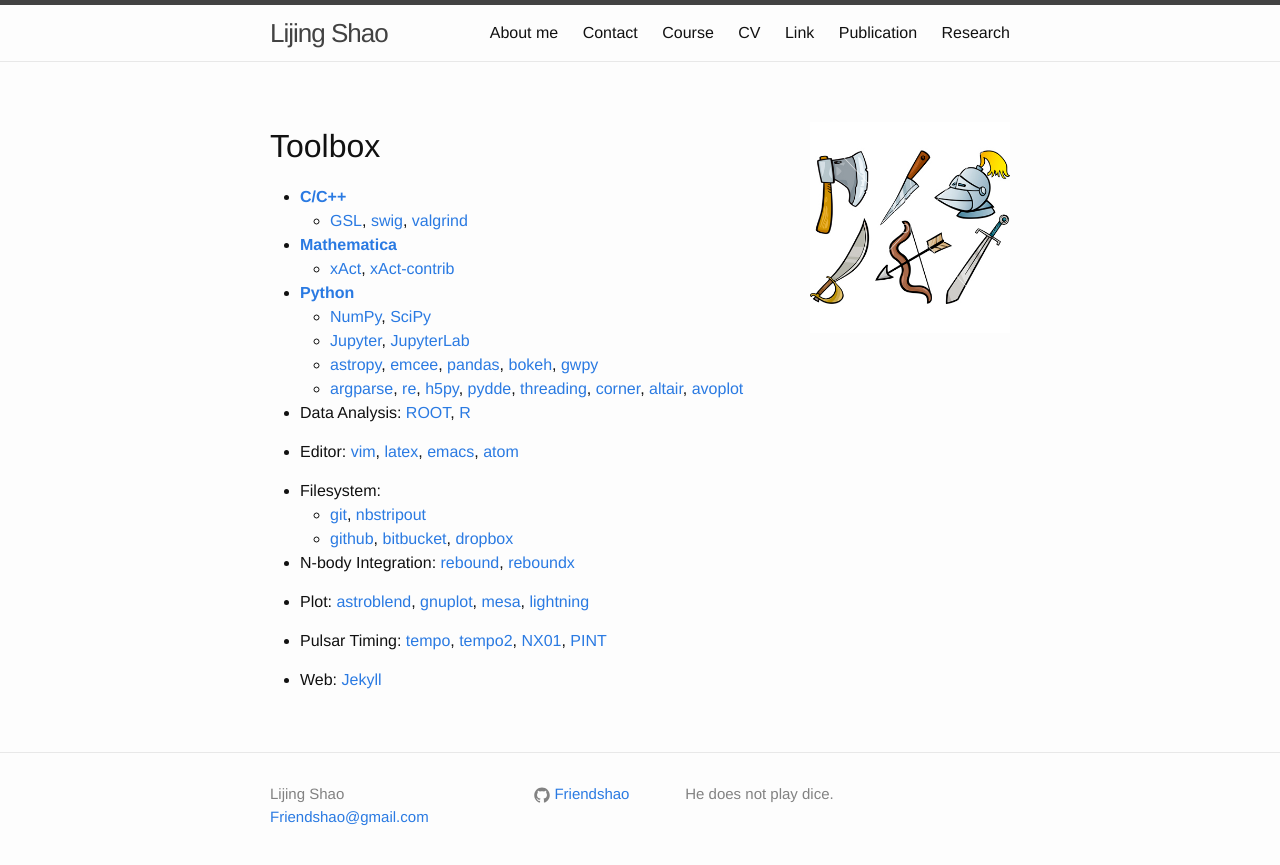
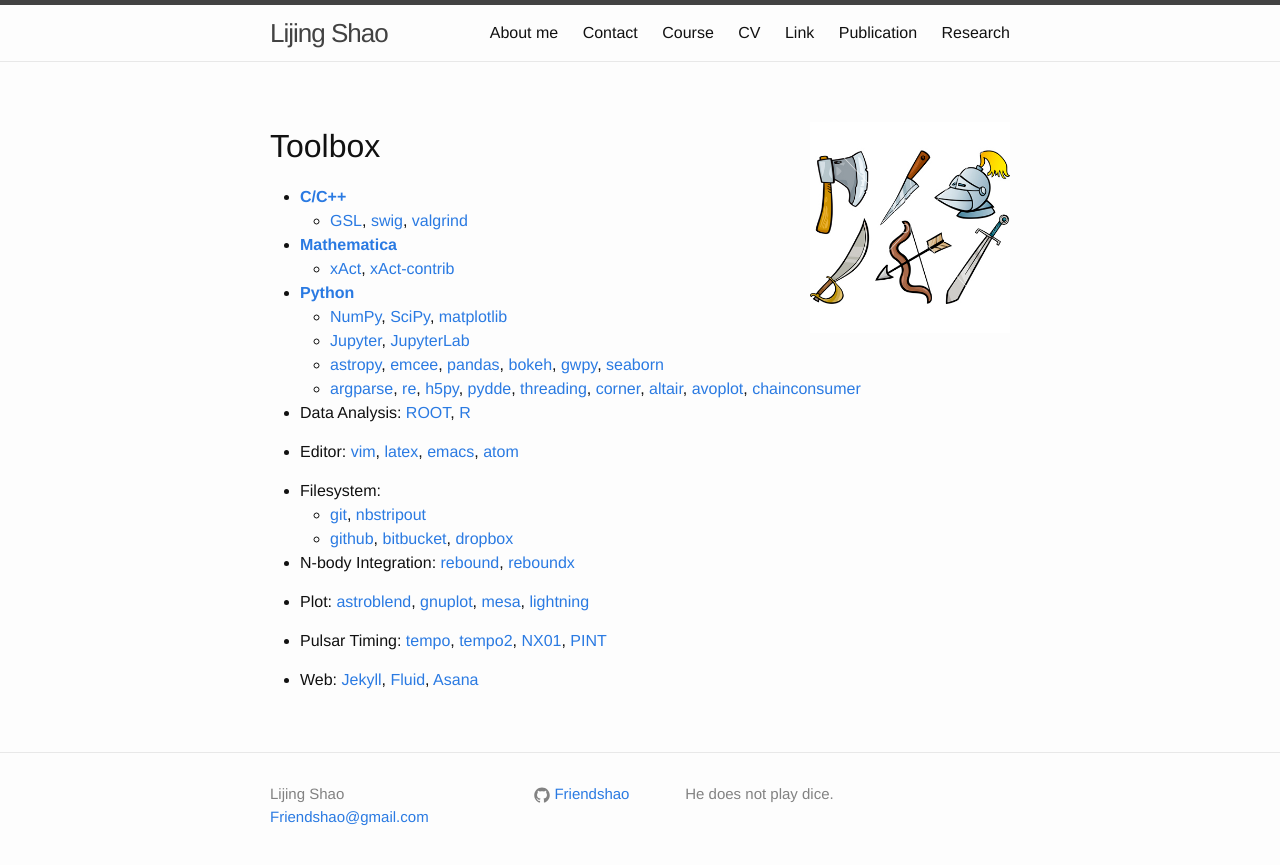
Before and after one commit to Friendshao/Friendshao.github.io, a Jekyll site: the page built from link/link.md, in a window 1280 px wide. Shown: the top 865 px of the page. Built offline with Jekyll 4.4.1, drawn with Linux system fonts in a browser that asks for light colours.

```diff
--- a/link/link.md
+++ b/link/link.md
@@ -19,14 +19,16 @@ permalink: /link/
 
 - [**Python**](https://www.python.org/)
     + [NumPy](http://www.numpy.org/),
-      [SciPy](http://www.scipy.org/)
+      [SciPy](http://www.scipy.org/),
+      [matplotlib](http://matplotlib.org/)
     + [Jupyter](http://jupyter.org/),
       [JupyterLab](http://jupyterlab-tutorial.readthedocs.io/en/latest/)
     + [astropy](http://www.astropy.org/),
       [emcee](http://dan.iel.fm/emcee/),
       [pandas](http://pandas.pydata.org/),
       [bokeh](http://bokeh.pydata.org/),
-      [gwpy](https://github.com/gwpy/gwpy)
+      [gwpy](https://github.com/gwpy/gwpy),
+      [seaborn](https://stanford.edu/~mwaskom/software/seaborn/)
     + [argparse](https://docs.python.org/3/howto/argparse.html),
       [re](https://docs.python.org/3/howto/regex.html),
       [h5py](http://www.h5py.org/),
@@ -34,7 +36,8 @@ permalink: /link/
       [threading](https://pymotw.com/2/threading/),
       [corner](https://pypi.python.org/pypi/corner/1.0.0),
       [altair](https://github.com/ellisonbg/altair),
-      [avoplot](https://github.com/jreeder/avoplot)
+      [avoplot](https://github.com/jreeder/avoplot),
+      [chainconsumer](https://github.com/Samreay/ChainConsumer)
 
 - Data Analysis:
 [ROOT](https://root.cern.ch/),
@@ -69,4 +72,6 @@ permalink: /link/
 [NX01](https://github.com/stevertaylor/NX01),
 [PINT](https://github.com/nanograv/PINT)
 
-- Web: [Jekyll](http://jekyllrb.com/)
+- Web: [Jekyll](http://jekyllrb.com/),
+       [Fluid](http://fluidapp.com/),
+       [Asana](http://www.asana.com)
```
Also changed, not shown: _posts/2016-06-27-here-comes-wanmei-shao.md (renamed from _posts/2016-06-27-here-comes-wanmei.md, +1 -1 lines), publication/publication.md (+6 -0 lines), publication/iop.gif (added), publication/mathematica.png (added), publication/pku.png (added), publication/pku_phy.gif (added), publication/suggestion_PRD.png (added), 1 other file.
